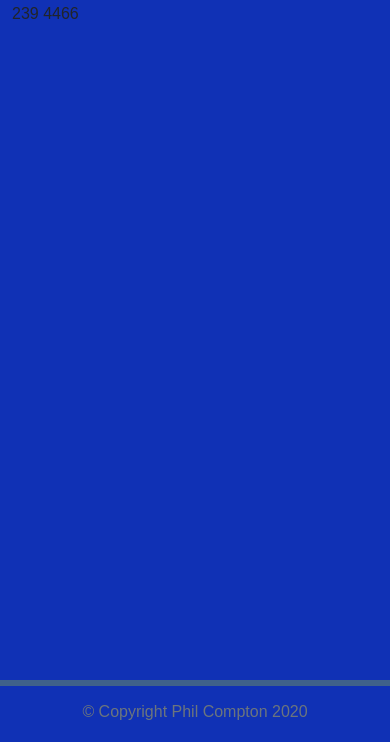
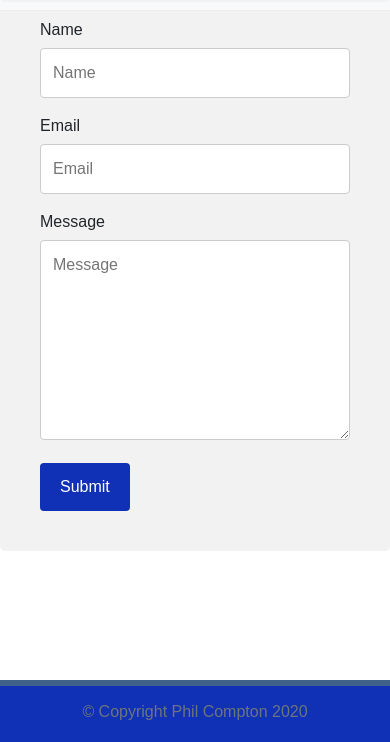
Before and after one commit to pkcompton/homework2, a plain HTML site: page contact.html in a window 390 px wide. Shown: the part 102-844 px from the top of the page. Drawn offline with nearby package versions, Linux system fonts and the light colour scheme.

Commit message:
Updated images, layout, styles and created contact me form

```diff
--- a/assets/css/styles.css
+++ b/assets/css/styles.css
@@ -25,9 +25,9 @@ main {
   margin: 80px 0;
 }
 
-/* div {
-  class="col-md-6 mb-4">
-} */
+.menu-container {
+  display: flex;
+}
 
 .footer {
   height: 62px;
@@ -44,20 +44,46 @@ main {
   box-sizing: border-box;
 }
 
-/* Mobile Styles */
+input[type=text], select, textarea {
+  width: 100%;
+  padding: 12px;
+  border: 1px solid #ccc;
+  border-radius: 4px;
+  box-sizing: border-box;
+  margin-top: 6px;
+  margin-bottom: 16px;
+}
+
+input[type=submit] {
+  background-color: #1031b5;
+  color: white;
+  padding: 12px 20px;
+  border: none;
+  border-radius: 4px;
+  cursor: pointer;
+}
+
+input[type=submit]:hover {
+  background-color: #0a258fb8;
+}
+
+.container {
+  border-radius: 5px;
+  background-color: #f2f2f2;
+  padding: 20px;
+}
+
 @media only screen and (max-width: 400px) {
   body {
-    background-color: #1031b5;
+    background-color: #ffffff;
 }
 
-/* Tablet Styles */
 @media only screen and (min-width: 401px) and (max-width: 960px) {
   body {
-    background-color: #1031b5;
+    background-color: #ffffff;
 }
 
-/* Desktop Styles */
 @media only screen and (min-width: 961px) {
   body {
-    background-color: #1031b5;
+    background-color: #ffffff;
 }
--- a/contact.html
+++ b/contact.html
@@ -31,19 +31,29 @@
           <a class="nav-link active" href="contact.html">Contact <span class="sr-only"></span></a>
         </div>
       </div>
+    </div>
 
-      </div>
-
-    </nav>
-
+  </nav>
     <main class="container">
       <section>
-        Phil Compton
-        philip.compton@gmail.com
-        +1 917 239 4466
-      </section>
+        <div class="container">
+          <form action="action_page.php">
 
+            <label for="name">Name</label>
+            <input type="text" id="Name" name="name" placeholder="Name">
+
+            <label for="email">Email</label>
+            <input type="text" id="Email" name="email" placeholder="Email">
+
+            <label for="message">Message</label>
+            <textarea id="message" name="Message" placeholder="Message" style="height:200px"></textarea>
+
+            <input type="submit" value="Submit">
+          </form>
+        </div>
+      </section
     </main>
+  </nav>
 
     <footer class="footer fixed-bottom">
       <p class="text-muted text-muted-footer text-center">&copy; Copyright Phil Compton 2020</p>
```
Also changed, not shown: index.html (+3 -3 lines), portfolio.html (+11 -12 lines), assets/Images/350x350img.jpg (added), assets/Images/400-contact.png (deleted), assets/Images/400-index .png (deleted), assets/Images/400-portfolio.png (deleted), assets/Images/768-contact.png (deleted), assets/Images/768-index.png (deleted), assets/Images/768-portfolio.png (deleted), assets/Images/992-contact.png (deleted), assets/Images/992-index.png (deleted), assets/Images/992-portfolio.png (deleted), 3 other files.
